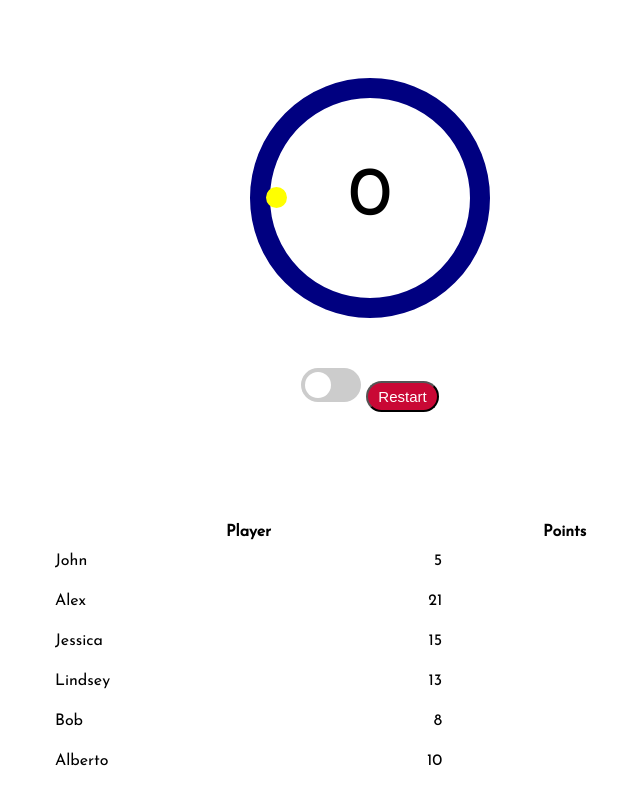
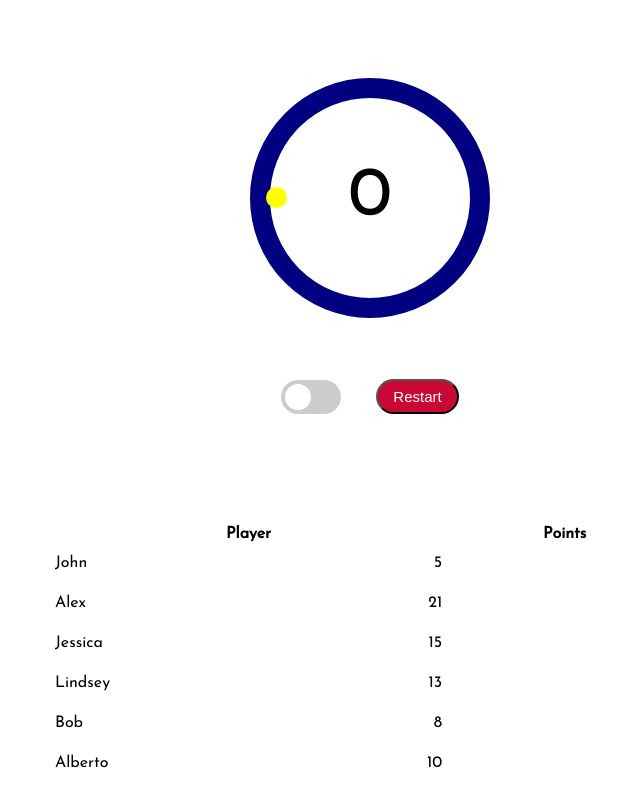
Before and after one commit to nasidulislam/quickPress, a plain HTML site: page views/index.html in a window 1280 px wide. Shown: the part 123-930 px from the top of the page, without its empty margins (270-910 px from the left). Drawn offline with Linux system fonts and the light colour scheme.

Commit message:
enhancements: add button structure css rules. minor code cleanup.

```diff
--- a/css/app.css
+++ b/css/app.css
@@ -45,8 +45,8 @@ body {
 }
 
 .game-circle__scorecard {
+	font-size: 70px;
 	line-height: 200px;
-	font-size: 70px;
 }
 
 .game-circle__follow {
@@ -63,11 +63,11 @@ body {
 }
 
 .point {
+	animation-duration: 10s;
+	animation-play-state: paused;
 	background-color: yellow;
 	border: 5px solid yellow;
 	border-radius: 11px;
-	animation-duration: 10s;
-	animation-play-state: paused;
 }
 
 .punt {
@@ -84,6 +84,9 @@ body {
 	margin-top: 50px;
 }
 
+/*-----------------------------*/
+/* Game Leaderboards Styles */
+/*-----------------------------*/
 .game-leaderboards {
 	margin-left: auto;
 	margin-right: auto;
@@ -112,6 +115,8 @@ body {
 	height: 40px;
 }
 
+/* End game leaderboards styles */
+
 /* End primary content styles */
 
 /*-----------------------------*/
@@ -120,8 +125,10 @@ body {
 .game-buttons__lights {
 	position: relative;
 	display: inline-block;
+	margin-right: 15px;
 	width: 60px;
 	height: 34px;
+	top: 12px;
 }
 
 .game-buttons__lights input {
@@ -186,7 +193,8 @@ input:checked + .game-buttons__lights-slider:before {
 	color: #ffffff;
 	font-family: Arial;
 	font-size: 15px;
-	padding: 5px 10px 5px 10px;
+	margin-left: 15px;
+	padding: 7px 15px 7px 15px;
 	text-decoration: none;
 }
 
@@ -219,7 +227,7 @@ input:checked + .game-buttons__lights-slider:before {
 .game-start .punt {
 	animation-duration: 0.0000000000000001s;
 	display: block;
-}}
+}
 /* End game start styles */
 
 @media screen and (min-width: 980px) {
```
